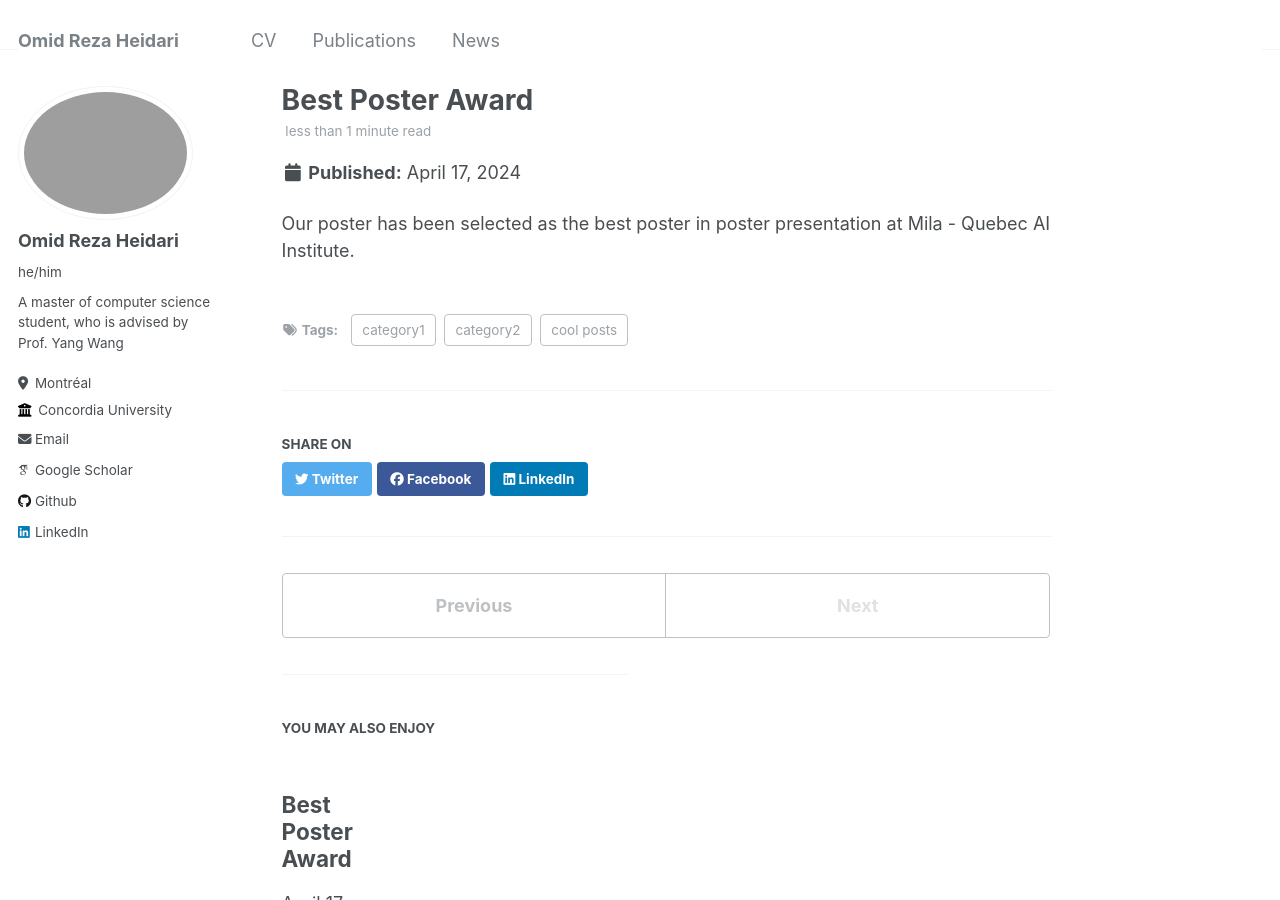
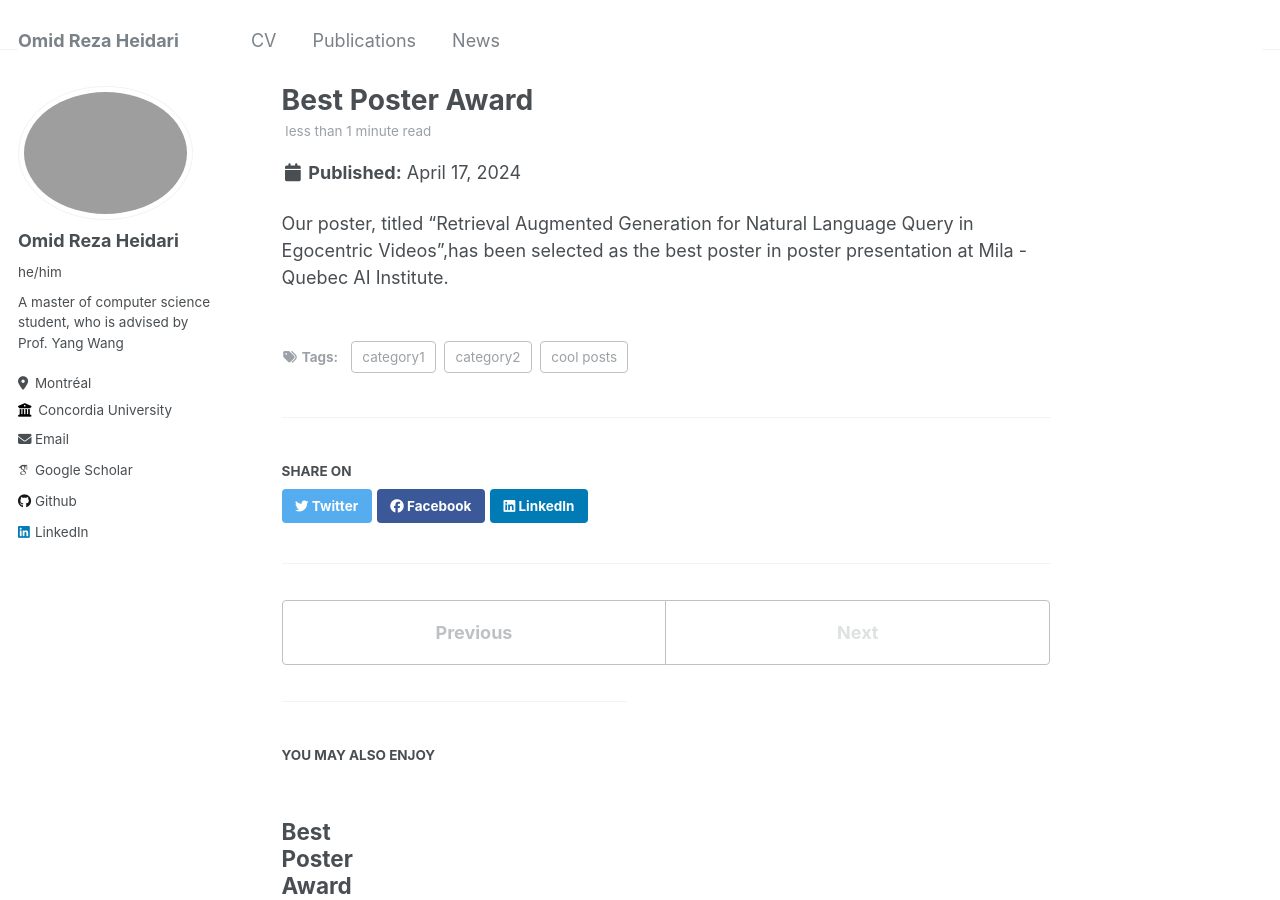
Before and after one commit to omid-reza/omid-reza.github.io, a Jekyll site: the page built from _posts/2024-04-17-mila.md, in a window 1280 px wide and 900 px high. Built offline with Jekyll 4.4.1, drawn with Linux system fonts in a browser that asks for light colours; some web fonts are replaced.

Commit message:
add the title

```diff
--- a/_posts/2024-04-17-mila.md
+++ b/_posts/2024-04-17-mila.md
@@ -8,4 +8,4 @@ tags:
   - category2
 ---
 
-Our poster has been selected as the best poster in poster presentation at Mila - Quebec AI Institute.
+Our poster, titled "Retrieval Augmented Generation for Natural Language Query in Egocentric Videos",has been selected as the best poster in poster presentation at Mila - Quebec AI Institute.
```
